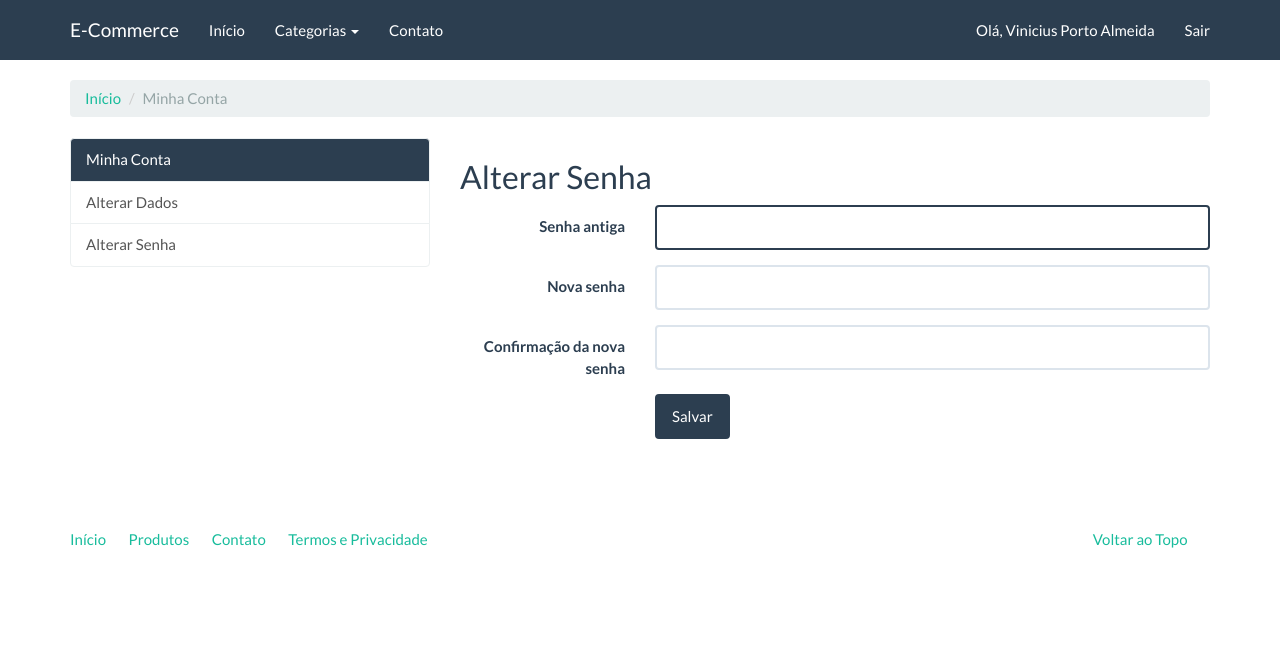
After one commit to Ark2d/ecommerceheroku, a Django app: a page that uses core/templates/base.html in a window 1280 px wide. The commit adds this page. Shown: the top 647 px of the page. Run offline with Django 3.2, Linux system fonts and the light colour scheme; a user stored in the database is signed in; data that the repository does not hold is empty; some libraries are stand-ins or nearby versions.

Commit message:
Tela Usuarios / Alteração de Dados e Senha

```diff
--- /dev/null
+++ b/accounts/templates/accounts/index.html
@@ -0,0 +1,26 @@
+{% extends 'base.html' %}
+
+{% block title %} Minha Conta {% endblock %}
+
+{% block container %}
+
+    <ol class="breadcrumb">
+        <li><a href="#">Início</a></li>
+        <li class="active">Minha Conta</li>
+    </ol>
+    <div class="row">
+        <div class="col-md-4">
+            <div class="list-group">
+                <a href="#" class="list-group-item active">Minha Conta</a>
+                <a href="{% url 'accounts:update_user' %}" class="list-group-item">Alterar Dados</a>
+                <a href="{% url 'accounts:update_password' %}" class="list-group-item">Alterar Senha</a>
+            </div>
+        </div>
+        <div class="col-md-8">
+            {% block accounts_container %}
+                <h2>Bem vindo {{ user }}</h2>
+            {% endblock %}
+        </div>
+    </div>
+
+{% endblock %}
--- /dev/null
+++ b/accounts/templates/accounts/update_password.html
@@ -0,0 +1,32 @@
+{% extends 'accounts/index.html' %}
+
+{% load widget_tweaks %}
+
+{% block title %} Alterar Dados {% endblock %}
+
+{% block accounts_container%}
+
+    <h2>Alterar Senha</h2>
+    <form class="form-horizontal" action="" method="post">
+        {% csrf_token %}
+        <fieldset>
+            {% for field in form %}
+                <div class="form-group{% if field.errors %} has-error{% endif %}">
+                    <label for="{{ field.auto_id }}" class="col-md-3 control-label">{{ field.label }}</label>
+                    <div class="col-md-9">
+                        {% render_field field class='form-control' %}
+                        {% for error in field.errors %}
+                            <span class="help-block">{{ error }}</span>
+                        {% endfor %}
+                    </div>
+                </div>
+            {% endfor %}
+            <div class="form-group">
+                <div class="col-md-9 col-md-offset-3">
+                    <button type="submit" class="btn btn-primary">Salvar</button>
+                </div>
+            </div>
+        </fieldset>
+    </form>
+
+{% endblock %}
--- a/accounts/urls.py
+++ b/accounts/urls.py
@@ -3,5 +3,8 @@ from . import views
 
 urlpatterns = [
     # ---------------------------------------------- Base Routes -------------------------------------------------------
+    url(r'^$', views.index, name='index'),
     url(r'^regostro/$', views.register, name='register'),
+    url(r'^alterar-dados/$', views.update_user, name='update_user'),
+    url(r'^alterar-senha/$', views.update_password, name='update_password'),
 ]
--- a/accounts/views.py
+++ b/accounts/views.py
@@ -1,9 +1,18 @@
 from django.shortcuts import render
-from django.views.generic import CreateView
+from django.views.generic import (
+    CreateView, TemplateView, UpdateView, FormView
+)
 from django.core.urlresolvers import reverse_lazy
+from django.contrib.auth.mixins import LoginRequiredMixin
+from django.contrib.auth.forms import PasswordChangeForm
 
 from .models import User
 from .forms import UserAdminCreationForm
+
+
+class IndexView(LoginRequiredMixin, TemplateView):
+
+    template_name = 'accounts/index.html'
 
 
 class RegisterView(CreateView):
@@ -14,4 +23,34 @@ class RegisterView(CreateView):
     success_url = reverse_lazy('index')
 
 
+class UpdateUserView(LoginRequiredMixin, UpdateView):
+
+    model = User
+    template_name = 'accounts/update_user.html'
+    fields = ['name', 'email']
+    success_url = reverse_lazy('accounts:index')
+
+    def get_object(self):
+        return self.request.user
+
+
+class UpdatePasswordView(LoginRequiredMixin, FormView):
+
+    template_name = 'accounts/update_password.html'
+    success_url = reverse_lazy('accounts:index')
+    form_class = PasswordChangeForm
+
+    def get_form_kwargs(self):
+        kwargs = super(UpdatePasswordView, self).get_form_kwargs()
+        kwargs['user'] = self.request.user
+        return kwargs
+
+    def form_valid(self, form):
+        form.save()
+        return super(UpdatePasswordView, self).form_valid(form)
+
+
+index = IndexView.as_view()
 register = RegisterView.as_view()
+update_user = UpdateUserView.as_view()
+update_password = UpdatePasswordView.as_view()
--- /dev/null
+++ b/core/static/assets/extra.css
@@ -0,0 +1,3 @@
+.margin-top {
+    margin-top: 2em;
+}
--- a/core/templates/base.html
+++ b/core/templates/base.html
@@ -8,6 +8,7 @@
 	<meta http-equiv="X-UA-Compatible" content="IE=edge" />
 	<link rel="stylesheet" href="{% static 'assets/bootstrap.min.css' %}" media="screen" />
 	<link rel="stylesheet" href="{% static 'assets/custom.min.css' %}" media="screen" />
+    <link rel="stylesheet" href="{% static 'assets/extra.css' %}" media="screen" />
 </head>
 <body>
     <div class="navbar navbar-default navbar-fixed-top">
@@ -49,7 +50,7 @@
         </div>
       </div>
     </div>
-    <div class="container">
+    <div class="container margin-top">
 		{% block container %}{% endblock %}
 		<footer>
 			<div class="row">
```
Also changed, not shown: accounts/templates/accounts/update_user.html (added, +32 -0 lines), accounts/tests/text_views.py (+54 -0 lines), db.sqlite3.
